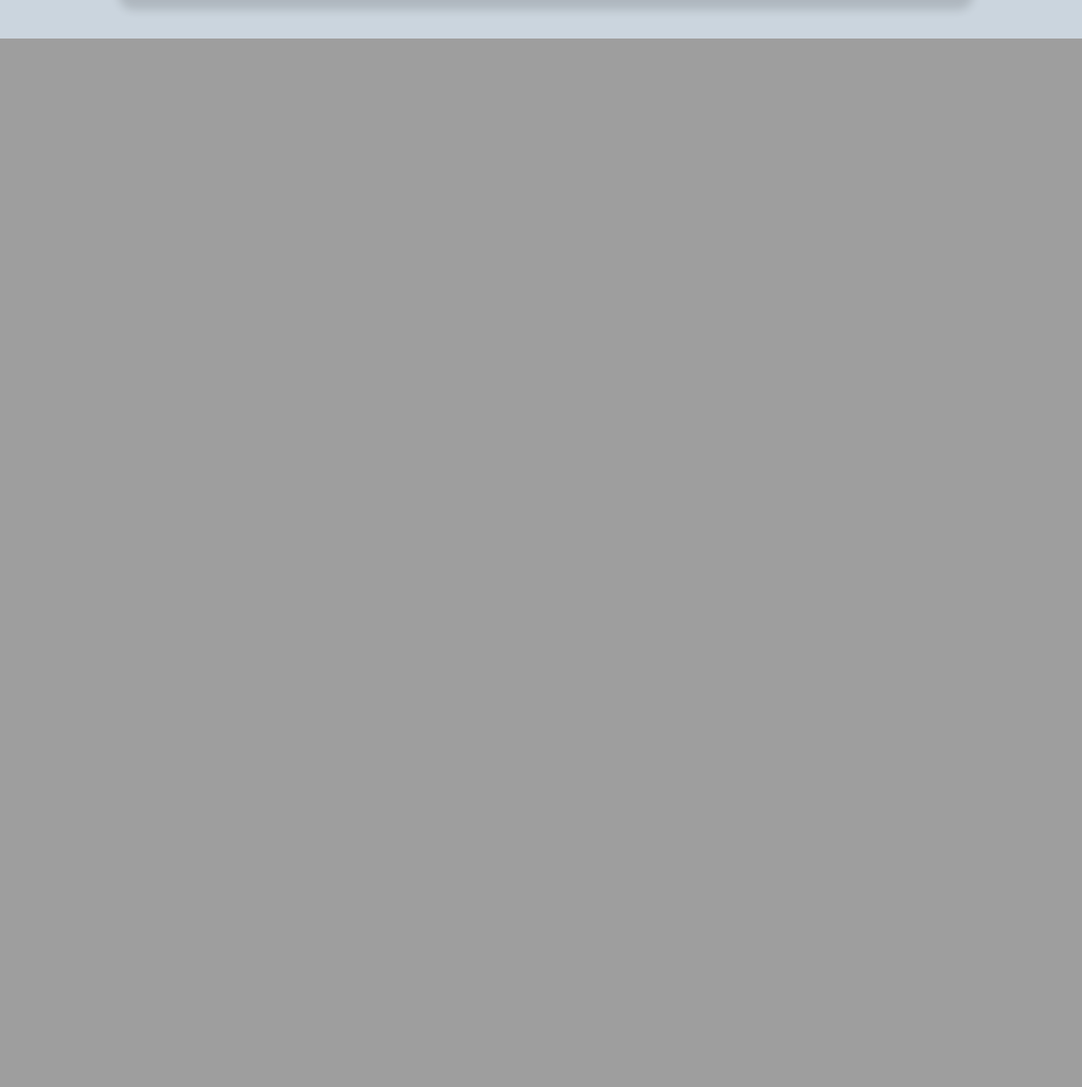
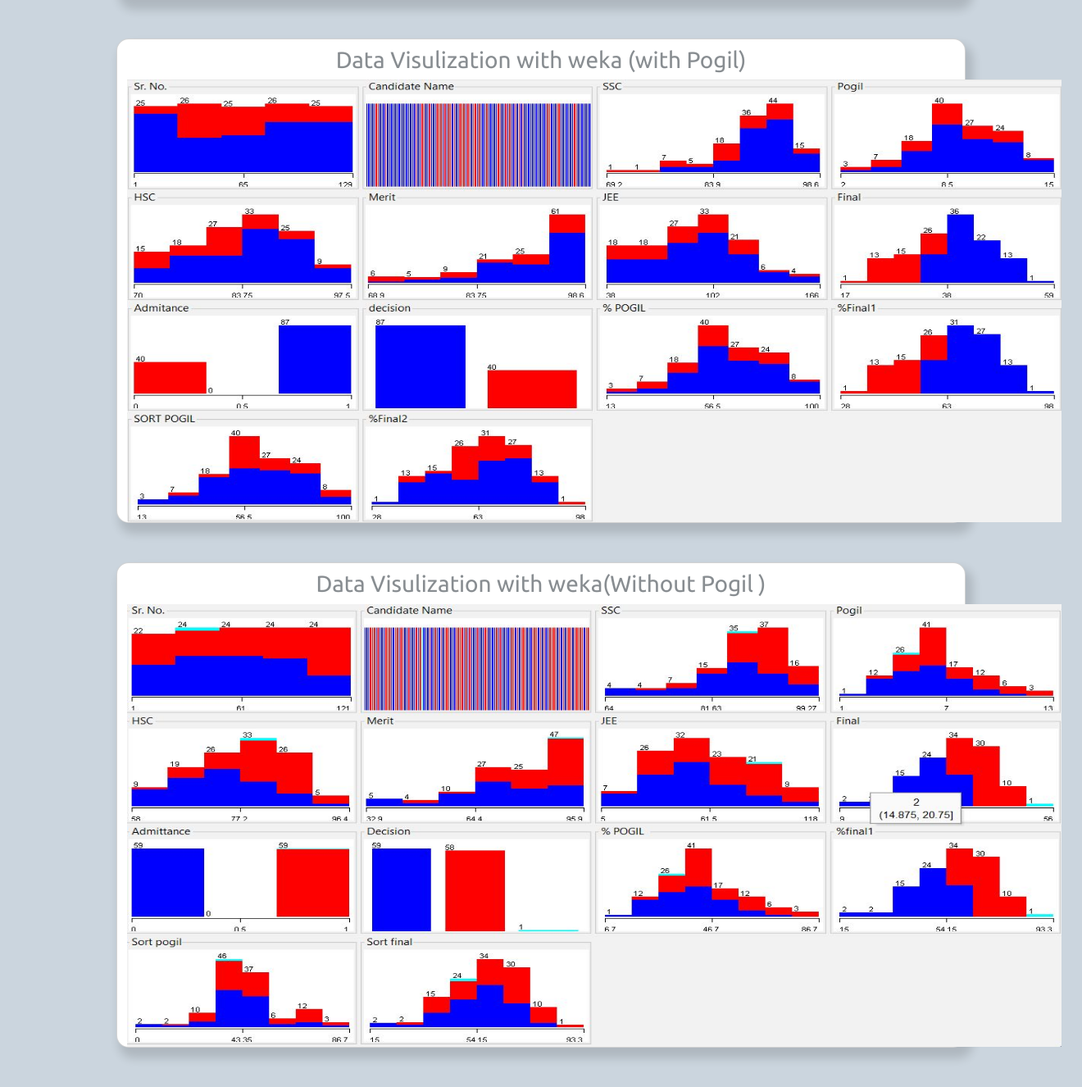
Before and after one commit to PRIYANSHU153045/POGIL_WEBSITE, a Flask app: page /powerbi in a window 1320 px wide. Shown: the part 1295-2621 px from the top of the page at 82% size. Before the commit the page ends 1342 px from the top, so only its background shows below. Run offline with Flask 2, Linux system fonts and the light colour scheme; parts of the project's set-up code (start-up, migrations or seed data) failed here and were passed over; some web fonts are replaced.

Commit message:
make it better

```diff
--- a/templates/index.html
+++ b/templates/index.html
@@ -131,7 +131,7 @@
                     <div class="customer-container">
                         <h1 class="big-heading">Admittance Prediction</h1>
                         <p>
-                            Predict the admittance of the student with POGIL methodology in the JEE results.
+                            Predict the admittance of the student After the implication of the POGIL methodology in the  results.
                         </p>
                         <button type="button" class="btn btn-primary btn-lg"><a class="login-button" href="/predict">View
                                 customer</a></button>
--- a/templates/powerbi.html
+++ b/templates/powerbi.html
@@ -84,6 +84,18 @@
             </div>
 
         </div>
+        <div class="container card mt-5 mb-5" >
+            <div class="powerbi pt-2 ">
+                <h3 class="title">Data Visulization with weka (with Pogil) </h3>
+                <img width="1140" height="540" src="/static/images/pogil-1.jpeg" alt="">
+            </div>
+        </div>
+        <div class="container card mt-5 mb-5" >
+            <div class="powerbi pt-2 ">
+                <h3 class="title">Data Visulization with weka(Without Pogil ) </h3>
+                <img width="1140" height="540" src="/static/images/pogil-2.jpeg" alt="">
+            </div>
+        </div>
 
     </div>
 
```
Also changed, not shown: static/images/pogil-1.jpeg (added), static/images/pogil-2.jpeg (added), static/images/pogil-3.jpeg (added).
